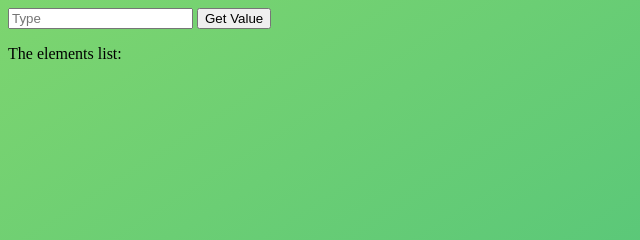
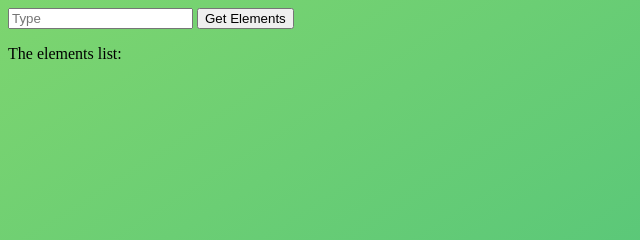
Before and after one commit to behatted/behatted.github.io, a plain HTML site: page index.html in a window 1280 px wide. Shown: the top 240 px of the page, 0-640 px from the left. Drawn offline with Linux system fonts and the light colour scheme.

Commit message:
Update index.html

```diff
--- a/index.html
+++ b/index.html
@@ -40,7 +40,7 @@
   <body>
     <body>
       <input type="text" placeholder="Type " class="redditLink" />
-      <button type="button" class="submit"">Get Value</button>
+      <button type="button" class="submit"">Get Elements</button>
       <div><p>The elements list:</p></div>
       <div><p class="results"></p></div>
            <script src="script.js"></script>
```
